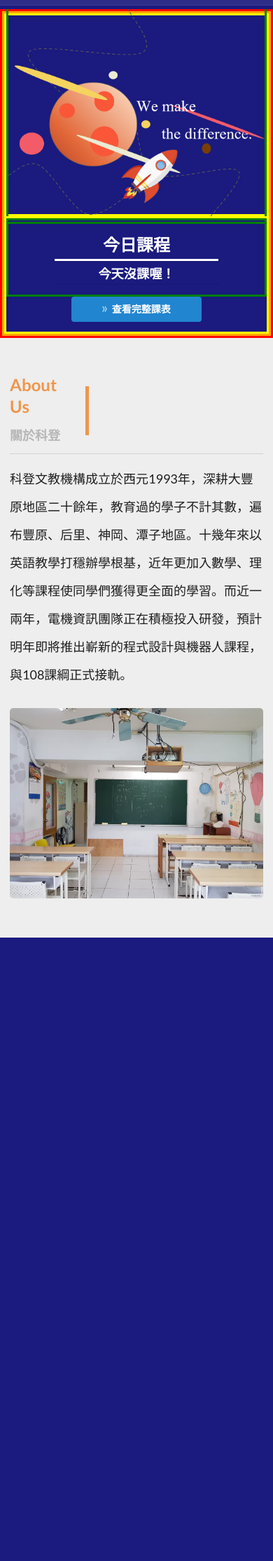
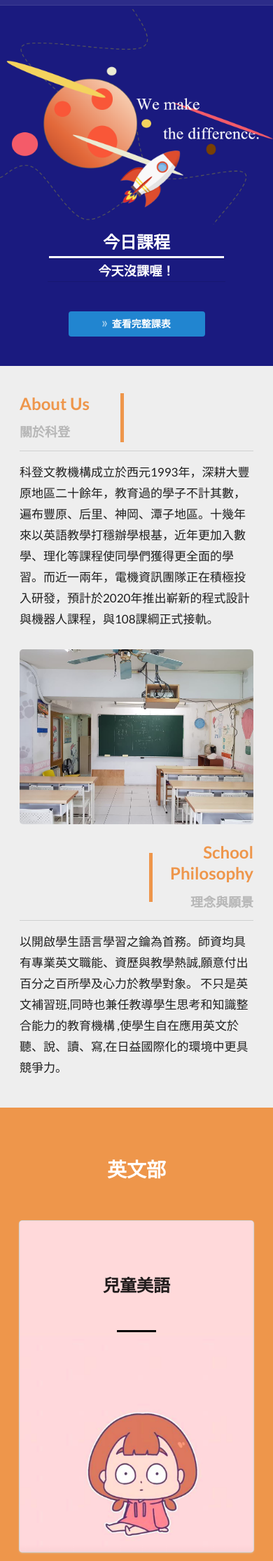
Before and after one commit to shihyuuuuuuu/golden_website, a Django app: page /home/ in a window 390 px wide. Shown: the part 43-2274 px from the top of the page at 70% size. Before the commit the page ends 1383 px from the top, so only its background shows below. Run offline with Django 3.2, Linux system fonts and the light colour scheme; data that the repository does not hold is empty; some libraries are stand-ins or nearby versions.

Commit message:
Fix some RWD

```diff
--- a/home/static/css/home_style.css
+++ b/home/static/css/home_style.css
@@ -2,30 +2,25 @@
     background-color: #1a1a7fff;
     margin-top: 4rem;
     height: calc(100vh - 4rem);
-    border: 3px solid red;
 }
 #main-area {
     padding-top:0rem;
     padding-bottom:0rem;
     height: calc(100vh - 4rem);
-    border: 3px solid orange;
 }
 #main-area .ten.wide, #main-area .six.wide {
     height: 100%;
-    border: 3px solid yellow;
 }
 #main-area .column img {
     width: auto;
     height: calc(100% + 2rem);
     margin: -1rem auto;
-    border: 3px solid green;
 }
 #right_side {
     height: 100%;
 }
 #sche_tbl {
     height: 60%;
-    border: 3px solid green;
 }
 #sche_tbl table {
     float: right;
@@ -47,48 +42,34 @@
     border-left: none;
     border-bottom: none;
 }
-#class0 {
-    border-right: solid 8px orange;
-}
-#class1 {
-    border-right: solid 8px green;
-}
-#class2 {
-    border-right: solid 8px rgb(244, 91, 105);
-}
-#class3 {
-    border-right: solid 8px blue;
-}
+#class0 { border-right: solid 8px orange; }
+#class1 { border-right: solid 8px green; }
+#class2 { border-right: solid 8px rgb(244, 91, 105); }
+#class3 { border-right: solid 8px blue; }
 #schedule_right {
     height: 60%;
     padding: 0;
-    border: 3px solid green;
 }
 #clock_grid {
     height: 100%;
-    border: 3px solid blue;
 }
 #clock_div {
     height: 60%;
     padding: 0;
-    border: 3px solid purple;
 }
 #clock_div canvas {
     background-color: #1a1a7fff;
     transform: scaleY(-1);
-    border: 3px solid black;
 }
 #schedule_link {
     height: 40%;
     color: #fff;
-    border: 3px solid purple;
 }
 #schedule_btn {
     display: none;
 }
 #game {
     height: 40%;
-    border: 3px solid green;
 }
 #inform-down {
     height: 50px;
@@ -99,14 +80,14 @@
     text-align:center;
 }
 .content-area {
-    padding: 4em 0;
+    padding: 4rem 11rem;
 }
 #about-us {
     background-color: #eeeeeeff;
     visibility: hidden;
 }
 .content-area p {
-    font-size: 18px;
+    font-size: 17px;
     line-height: 40px;
 }
 #about-us h3 {
@@ -121,6 +102,9 @@
     background-color: #eeeeeeff;
     visibility: hidden;
 }
+#english > .ui.grid { margin: 5rem 0; }
+#mobile_eng_title { display: none; }
+/*.eng_card { height: 28rem; }*/
 .grade {
     position: absolute;
     top: 0!important;
@@ -158,13 +142,13 @@
     color:#fff;
 }
 
+#footer .ui.grid .column {
+    text-align: center;
+}
+
 @media only screen and (max-width: 767px) {
-    .universe {
-        height: auto;
-    }
-    #main-area {
-        height: auto;
-    }
+    .universe { height: auto; }
+    #main-area { height: auto; }
     #main-area .column img {
         width: 100%;
         height: auto;
@@ -174,15 +158,11 @@
         height: auto;
         padding: 0;
     }
-    #sche_tbl {
-        height: auto;
-    }
+    #sche_tbl { height: auto; }
     #sche_tbl table th {
         border-bottom: solid 3px white !important;
     }
-    #sche_tbl table tr {
-        padding: 1.5px;
-    }
+    #sche_tbl table tr { padding: 1.5px; }
     #schedule_right {
         display: none;
         height: auto;
@@ -192,17 +172,31 @@
         display: block;
         padding-left: 0;
         width: 50%;
-        margin: 0 auto 1rem;
+        margin: 2rem auto 3rem;
     }
     #sche_tbl table {
         float: none;
         margin: 0 auto;
         width: 70%;
     }
-    #game {
-        display: none;
+    #game { display: none; }
+    #inform-down { display: none; }
+    .content-area { padding: 2rem 1rem; }
+    .content-area p { line-height: 30px; }
+    #aboutus_img2 { display: none; }
+    .line { display: none; }
+    #english {
+        background-image: none;
+        background-size:cover;
+        position: relative;
+        background-color: #ee964b;
+        visibility: hidden;
     }
-    #inform-down {
-        display: none;
+    #english > .ui.grid { margin: 0; }
+    #mobile_eng_title {
+        display: block;
+        text-align: center;
+        color: #fff;
+        margin: 2rem auto;
     }
 }
--- a/home/static/js/home.js
+++ b/home/static/js/home.js
@@ -2,6 +2,7 @@ $(document).ready(function(){
     var value = JSON.parse(document.getElementById('course-data').textContent);
 
     var myTable = "";
+    var width = $(window).width();
     for(var i = 0; i < Object.keys(value).length; ++i){
         var id = "class" + i.toString();
         myTable += "<tr><td id=\"" + id + "\">" + value[i].name + "</td></tr>";
@@ -14,22 +15,22 @@ $(document).ready(function(){
     $('#main-wrap').waypoint(function(){
         $("#about-us").addClass('animated fadeInUp');
         $("#about-us").css("visibility", "visible");
-    },{offset:-22});
+    },{offset:-12});
 
     $('#about-us').waypoint(function(){
         $("#english").addClass('animated fadeInUp');
         $("#english").css("visibility", "visible");
-    },{offset:-22});
+    },{offset:-12});
 
     $('#english').waypoint(function(){
         $("#math").addClass('animated fadeInUp');
         $("#math").css("visibility", "visible");
-    },{offset:-22});
+    },{offset:-12});
 
     $('#math').waypoint(function(){
         $("#tech").addClass('animated fadeInUp');
         $("#tech").css("visibility", "visible");
-    },{offset:-22});
+    },{offset:-12});
 
     $('.double.right.icon')
         .transition('set looping')
@@ -56,8 +57,13 @@ $(document).ready(function(){
     });
 
     $("#bar_philo").click(function(){
+        if(width >= 767){
+            y_dist = 240;
+        }else{
+            y_dist = 300;
+        }
         $([document.documentElement, document.body]).animate({
-            scrollTop: $("#about-us").offset().top + 240
+            scrollTop: $("#about-us").offset().top + y_dist
         }, 1000);
     });
 
@@ -83,9 +89,9 @@ $(document).ready(function(){
     $("#week_schedule").modal('attach events', '#schedule_link i, #schedule_link a', 'show');
     $("#week_schedule").modal('attach events', '#schedule_btn', 'show');
 
-    var width = $(window).width();
     if(width < 767){
         $('#sche_tbl table').removeClass('right aligned');
         $('#sche_tbl table').addClass('center aligned');
+        $('#footer .very.relaxed.list').removeClass('horizontal');
     }
 });
--- a/home/templates/base_generic.html
+++ b/home/templates/base_generic.html
@@ -7,9 +7,7 @@
 
         <!-- Add additional CSS in static file -->
         {% load static %}
-        <script src="https://code.jquery.com/jquery-3.1.1.min.js"
-                integrity="sha256-hVVnYaiADRTO2PzUGmuLJr8BLUSjGIZsDYGmIJLv2b8="
-                crossorigin="anonymous"></script>
+        <script src="https://ajax.googleapis.com/ajax/libs/jquery/3.4.1/jquery.min.js"></script>
         <script src="https://cdnjs.cloudflare.com/ajax/libs/waypoints/4.0.0/jquery.waypoints.js"></script>
         <!--script src="{% static 'semantic/dist/semantic.min.js' %}"></script-->
         <script src="https://cdn.jsdelivr.net/npm/semantic-ui@2.4.2/dist/semantic.min.js"></script>
--- a/home/templates/index.html
+++ b/home/templates/index.html
@@ -49,31 +49,29 @@
     </div>
 </div>
 <div class="content-area" id="about-us">
-    <div class="stackable ui grid container">
-        <div class="row">
-            <div class="eight wide column">
+    <div class="ui padded grid" style="width: 100%;">
+        <div class="eight wide computer sixteen wide mobile column">
             <div class="ui grid">
-                    <div class="five wide column">
+                <div class="five wide computer seven wide mobile column">
                     <h2 class="ui header" style="color:#ee964b">About Us</h2>
                     <h3>關於科登</h3>
                 </div>
-                    <div class="eleven wide column" style="border-left: thick solid #ee964b; height:5rem; margin: auto;"></div>
+                <div class="eleven wide computer nine wide mobile column" style="border-left: thick solid #ee964b; height:5rem; margin: auto;">
+                </div>
             </div>
             <div class="ui clearing divider"></div>
-                <p>科登文教機構成立於西元1993年，深耕大豐原地區二十餘年，教育過的學子不計其數，遍布豐原、后里、神岡、潭子地區。十幾年來以英語教學打穩辦學根基，近年更加入數學、理化等課程使同學們獲得更全面的學習。而近一兩年，電機資訊團隊正在積極投入研發，預計明年即將推出嶄新的程式設計與機器人課程，與108課綱正式接軌。</p>
+            <p>科登文教機構成立於西元1993年，深耕大豐原地區二十餘年，教育過的學子不計其數，遍布豐原、后里、神岡、潭子地區。十幾年來以英語教學打穩辦學根基，近年更加入數學、理化等課程使同學們獲得更全面的學習。而近一兩年，電機資訊團隊正在積極投入研發，預計於2020年推出嶄新的程式設計與機器人課程，與108課綱正式接軌。</p>
         </div>
-            <div class="eight wide column">
+        <div class="eight wide computer sixteen wide mobile column">
             <img class="ui large centered rounded image" src="{% static 'images/aboutus.jpg' %}">
         </div>
-        </div>
-        <!--div class="row">
-            <div class="eight wide column">
+        <div class="eight wide computer sixteen wide mobile column" id="aboutus_img2">
             <img class="ui large centered rounded image" src="{% static 'images/aboutus.jpg' %}">
         </div>
-            <div class="eight wide column">
+        <div class="eight wide computer sixteen wide mobile column">
             <div class="ui grid">
-                    <div class="eleven wide column" style="border-right: thick solid #ee964b; height:5rem; margin: auto;"></div>
-                    <div class="five wide column" style="text-align:right;">
+                <div class="eleven wide computer nine wide mobile column" style="border-right: thick solid #ee964b; height:5rem; margin: auto;"></div>
+                <div class="five wide computer seven wide mobile column" style="text-align:right;">
                     <h2 class="ui header" style="color:#ee964b">School Philosophy</h2>
                     <h3>理念與願景</h3>
                 </div>
@@ -81,18 +79,17 @@
             <div class="ui clearing divider"></div>
             <p>以開啟學生語言學習之鑰為首務。師資均具有專業英文職能、資歷與教學熱誠,願意付出百分之百所學及心力於教學對象。 不只是英文補習班,同時也兼任教導學生思考和知識整合能力的教育機構 ,使學生自在應用英文於聽、說、讀、寫,在日益國際化的環境中更具競爭力。</p>
         </div>
-        </div-->
     </div>
 </div>
-<!--div class="content-area" id="english">
-    <div style="height:100px; width:250px; position:absolute; top:75%; left:5%; border-left:solid 6px #ee964b;border-bottom:solid 6px #ee964b;"></div>
-    <div style="height:100px; width:60px; position:absolute; top:10%; right:70px; border-right:solid 6px #ee964b;border-top:solid 6px #ee964b;"></div>
-    <div style="text-align:center;width:120px;font-size:2rem; position:absolute; top:9%; right:130px;background-color:transparent; color:#ee964b;">英文部</div>
-    <div style="height:10px; width:100px; position:absolute; top:10%; right:250px; border-top:solid 6px #ee964b;"></div>
-    <div class="ui grid container" style="margin: 5rem 0;">
-        <div class="ui four column grid">
-            <div class="column">
-                <div class="ui fluid card" style="height:350px; position: relative;">
+<div class="content-area" id="english">
+    <div class="line" style="height:100px; width:250px; position:absolute; top:75%; left:5%; border-left:solid 6px #ee964b;border-bottom:solid 6px #ee964b;"></div>
+    <div class="line" style="height:100px; width:60px; position:absolute; top:10%; right:70px; border-right:solid 6px #ee964b;border-top:solid 6px #ee964b;"></div>
+    <div class="line" style="text-align:center;width:120px;font-size:2rem; position:absolute; top:9%; right:130px;background-color:transparent; color:#ee964b;">英文部</div>
+    <div class="line" style="height:10px; width:100px; position:absolute; top:10%; right:250px; border-top:solid 6px #ee964b;"></div>
+    <div class="ui grid">
+        <div class="sixteen wide column" id="mobile_eng_title"><h1>英文部</h1></div>
+        <div class="four wide computer sixteen wide mobile column eng_card">
+            <div class="ui fluid card">
                 <div class="blurring dimmable image">
                     <div class="grade"><h2>兒童美語</h2></div>
                     <div class="ui dimmer">
@@ -108,8 +105,8 @@
                 </div>
             </div>
         </div>
-            <div class="column">
-                <div class="ui fluid card" style="height:350px;">
+        <div class="four wide computer sixteen wide mobile column eng_card">
+            <div class="ui fluid card">
                 <div class="blurring dimmable image">
                     <div class="grade"><h2>國中部</h2></div>
                     <div class="ui dimmer">
@@ -125,8 +122,8 @@
                 </div>
             </div>
         </div>
-            <div class="column">
-                <div class="ui fluid card" style="height:350px;">
+        <div class="four wide computer sixteen wide mobile column eng_card">
+            <div class="ui fluid card">
                 <div class="blurring dimmable image">
                     <div class="grade"><h2>高中部</h2></div>
                     <div class="ui dimmer">
@@ -142,17 +139,14 @@
                 </div>
             </div>
         </div>
-            <div class="column" style="width: 22%;">
-                    <p>
-                    以開啟學生語言學習之鑰為首務。師資均具有專業英文職能、資歷與教學熱誠,願意付出百分之百所學及心力於教學對象                </p>
-            </div>
+        <div class="four wide computer sixteen wide mobile column" style="width: 22%;">
+            <p>以開啟學生語言學習之鑰為首務。師資均具有專業英文職能、資歷與教學熱誠,願意付出百分之百所學及心力於教學對象                </p>
         </div>
     </div>
 </div>
 <div class="content-area" id="math">
-    <div class="ui grid container">
-        <div class="ui two column centered grid">
-            <div class="seven wide column">
+    <div class="ui centered grid">
+        <div class="seven wide computer fourteen wide mobile column">
             <div class="ui grid">
                 <div class="sixteen wide column">
                     <div style="font-size:3rem;line-height:3rem;">Mathematics<br>and Science<span style="font-size:2rem;"> 數理部</span></div>
@@ -164,27 +158,21 @@
                 </div>
             </div>
         </div>
-            <div class="seven wide column">
+        <div class="seven wide computer fourteen wide mobile column">
             <img class="ui large centered rounded image" src="{% static 'images/aboutus.jpg' %}">
         </div>
     </div>
 </div>
-</div>
 <div class="content-area" id="tech">
-    <div class="ui centered grid">
-        <div class="centered row">
-            <div class="five wide column">
+    <div class="ui one column centered grid">
+        <div class="sixteen wide column">
             <h3 style="color:#4F6D7A;text-align:center;">//&nbsp&nbsp&nbsp你知道程式設計納入108課綱了嗎？</h3>
         </div>
-        </div>
-        <div class="centered row" style="margin:3rem;">
-            <div class="six wide column">
+        <div class="six wide computer eleven wide mobile column" style="margin:3rem 0;">
             <div style="color:#fff;text-align:justify;text-justify:distribute-all-lines;text-align-last:justify;font-size:4rem;line-height:4rem;">科技教育中心</div>
             <div style="color:#4F6D7A;text-align:justify;text-justify:distribute-all-lines;text-align-last:justify;font-size:2rem;line-height:2rem;">Technology Education Center</div>
         </div>
-        </div>
-        <div class="centered row" style="margin-top:1rem;">
-            <div class="six wide column">
+        <div class="sixteen wide column" style="margin-top:1rem;">
             <div style="text-align:center;font-size:1.5rem;line-height:1.5rem;">
                 <span style="color:#7D5BA6">{&nbsp;&nbsp;電機資訊<span style="color:#FCE94F">程式設計</span><span style="color:#7D5BA6">專門課程;&nbsp;&nbsp;}</span>
             </div>
@@ -192,16 +180,15 @@
         </div>
     </div>
 </div>
-</div>
 <div class="content-area" id="footer">
-    <div class="ui centered stackable grid">
-        <div class="row">
+    <div class="ui one column centered grid">
+        <div class="column">
             <h2>科登文教機構</h2>
         </div>
-        <div class="row">
+        <div class="column">
             <h4>台中，豐原</h4>
         </div>
-        <div class="row">
+        <div class="column">
             <div class="ui very relaxed horizontal list">
                 <div class="item">
                     <i class="home icon"></i>
@@ -217,12 +204,12 @@
                 </div>
             </div>
         </div>
-        <div class="ui clearing divider"></div>
-        <div class="row">
-            Copyright 2019 © 科登文教機構 Golden, All Rights Reserved. Designed by shihyuuuuuuu·_·
+        <div class="ui clearing divider" style="width: 80%;"></div>
+        <div class="column">
+            Copyright 2019 © 科登文教機構 Designed by shihyuuuuuuu·_·
         </div>
     </div>
-</div-->
+</div>
 <div class="ui modal" id="week_schedule">
     <i class="close icon"></i>
     <div class="header">
```
Lines whose indentation alone changed are shown as unchanged.
